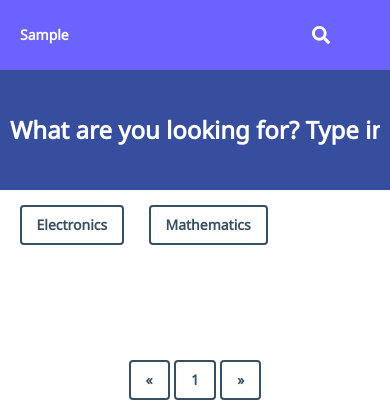
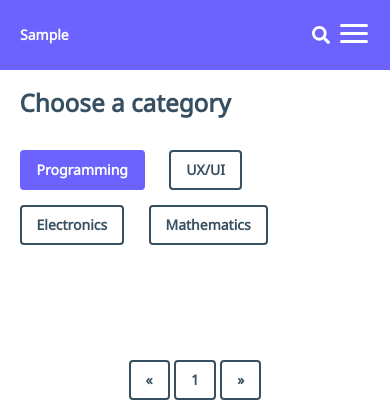
Before and after one commit to TSC-Apps/Blog, a Django app: page /blog/ in a window 390 px wide; the page is wider, and only the part inside the window is pictured. Shown: the top 420 px of that part. Run offline with Django 3.2, Linux system fonts and the light colour scheme; data that the repository does not hold is empty; style sheets or scripts are compiled from the project's sources; some libraries are stand-ins or nearby versions.

Commit message:
Hamburger menu, search icon

```diff
--- a/blog/templates/blog/detail.html
+++ b/blog/templates/blog/detail.html
@@ -6,8 +6,6 @@
 {% endblock %}
 
 {% block body %}
-    <input class="search" placeholder="What are you looking for? Type in and press enter.">
-
     <section class="blog">
         <div class="container--post">
 
--- a/blog/templates/blog/list.html
+++ b/blog/templates/blog/list.html
@@ -1,8 +1,6 @@
 {% extends 'base.html' %}
 
 {% block body %}
-    <input class="search" placeholder="What are you looking for? Type in and press enter.">
-
     <section class="blog">
         <div class="container--post">
 
--- a/static/css/main.css
+++ b/static/css/main.css
@@ -165,6 +165,68 @@ TOPBAR
 .search {
   outline: none; }
 
+.nav__hamburger {
+  width: 100%;
+  height: 100%;
+  display: none; }
+
+.hamburger__menu {
+  background-color: #201F44;
+  text-align: center;
+  margin: auto;
+  position: fixed;
+  top: 0;
+  left: 0;
+  bottom: 0;
+  right: 0;
+  z-index: 9998;
+  display: none;
+  padding-left: 0; }
+  .hamburger__menu li:first-of-type {
+    margin-top: 18vh; }
+  .hamburger__menu li {
+    display: block;
+    list-style: none; }
+    .hamburger__menu li a {
+      color: white;
+      text-decoration: none;
+      padding: 10px 20px; }
+    .hamburger__menu li a:hover {
+      border-bottom: 2px solid #6C63FF; }
+
+.show {
+  display: block; }
+
+.hamburger {
+  position: fixed;
+  right: 0;
+  top: 0;
+  width: 40px;
+  height: 40px;
+  z-index: 9999;
+  margin-right: 15px;
+  margin-top: 19px;
+  display: inline-block;
+  cursor: pointer; }
+  .hamburger .hamburger__bar--1, .hamburger .hamburger__bar--2, .hamburger .hamburger__bar--3 {
+    height: 3px;
+    width: 70%;
+    margin: 5px;
+    background-color: white;
+    border-radius: 4px;
+    transition: 0.3s; }
+
+.clicked .hamburger__bar--1 {
+  -webkit-transform: rotate(-45deg) translate(-4px, 5px);
+  transform: rotate(-45deg) translate(-4px, 6px); }
+
+.clicked .hamburger__bar--2 {
+  opacity: 0; }
+
+.clicked .hamburger__bar--3 {
+  -webkit-transform: rotate(45deg) translate(0, 0);
+  transform: rotate(45deg) translate(-4px, -8px); }
+
 /*
 ====================================
 FOOTER
--- a/static/css/media.css
+++ b/static/css/media.css
@@ -14,6 +14,8 @@
 @media (max-width: 768px) {
   .topbar .navigation--main {
     display: none; }
+  .topbar .nav__hamburger {
+    display: block; }
 
   .container,
   .container--post,
--- a/static/css/utilities.css
+++ b/static/css/utilities.css
@@ -52,7 +52,8 @@
   color: white; }
 
 #button--search {
-  cursor: pointer; }
+  cursor: pointer;
+  color: white; }
 
 .button--send {
   border-color: #6C63FF;
--- a/static/sass/main.scss
+++ b/static/sass/main.scss
@@ -209,6 +209,82 @@ TOPBAR
     outline: none;
 }
 
+.nav__hamburger {
+    width: 100%;
+    height: 100%;
+    display: none;
+}
+
+.hamburger__menu {
+    background-color: $blue--darkest;
+    text-align: center;
+    margin: auto;
+    position: fixed;
+    top: 0; left: 0; bottom: 0; right: 0;
+    z-index: 9998;
+    display: none;
+    padding-left: 0;
+
+    li:first-of-type{
+        margin-top: 18vh;
+    }
+
+    li {
+        display: block;
+        list-style: none;
+
+        a {
+            color: white;
+            text-decoration: none;
+            padding: 10px 20px;
+        }
+
+        a:hover {
+            border-bottom: 2px solid $blue--light;
+        }
+    }
+}
+
+.show {
+    display: block;
+}
+
+.hamburger {
+    position: fixed;
+    right: 0;
+    top: 0;
+    width: 40px;
+    height: 40px;
+    z-index: 9999;
+    margin-right: 15px;
+    margin-top: 19px;
+    display: inline-block;
+    cursor: pointer;
+
+    .hamburger__bar--1, .hamburger__bar--2, .hamburger__bar--3 {
+        height: 3px;
+        width: 70%;
+        margin: 5px;
+        background-color: white;
+        border-radius: 4px;
+        transition: 0.3s;
+    }
+}
+
+.clicked .hamburger__bar--1 {
+    -webkit-transform: rotate(-45deg) translate(-4px, 5px);
+    transform: rotate(-45deg) translate(-4px, 6px);
+}
+
+.clicked .hamburger__bar--2 {
+    opacity: 0;
+}
+
+.clicked .hamburger__bar--3 {
+    -webkit-transform: rotate(45deg) translate(0, 0);
+    transform: rotate(45deg) translate(-4px, -8px);
+}
+
 
 
 /*
--- a/static/sass/media.scss
+++ b/static/sass/media.scss
@@ -30,6 +30,10 @@
     .topbar {
         .navigation--main {
             display: none;
+        }
+
+        .nav__hamburger {
+            display: block;
         }
     }
 
--- a/static/sass/utilities.scss
+++ b/static/sass/utilities.scss
@@ -66,6 +66,7 @@
 
 #button--search {
     cursor: pointer;
+    color: white;
 }
 
 .button--send {
--- a/templates/base.html
+++ b/templates/base.html
@@ -13,7 +13,6 @@
     <link rel="stylesheet" href="{% static 'css/page__index.css' %}" />
     <link rel="stylesheet" href="{% static 'css/page__blog.css' %}" />
     <link rel="stylesheet" href="{% static 'css/media.css' %}" />
-    <script src="{% static 'js/search.js' %}"></script>
     {% block page_imports %} {% endblock %}
     <link rel="stylesheet" href="https://unpkg.com/aos@next/dist/aos.css" />
   </head>
@@ -38,7 +37,36 @@
           <li>CONTACT</li>
         </a>
       </ul>
-      <i id="button--search" class="icon icon--search fas fa-search"></i>
+
+      <div id="button--search">
+        <i class="icon icon--search fas fa-search"></i>
+      </div>
+
+      <div class="nav__hamburger">
+        <div class="hamburger">
+          <div class="hamburger__bar--1"></div>
+          <div class="hamburger__bar--2"></div>
+          <div class="hamburger__bar--3"></div>
+        </div>
+
+        <ul class="hamburger__menu">
+          <li>
+            <a class="hamburger__entry" href="{% url 'blog' %}">BLOG</a>
+          </li>
+          <li>
+            <a class="hamburger__entry" href="{% url 'home-page' %}#projects">PROJECTS</a>
+          </li>
+          <li>
+            <a class="hamburger__entry" href="{% url 'home-page' %}#team">TEAM</a>
+          </li>
+          <li>
+            <a class="hamburger__entry" href="{% url 'home-page' %}#offer">OFFER</a>
+          </li>
+          <li>
+            <a class="hamburger__entry" href="{% url 'home-page' %}#contact">CONTACT</a>
+          </li>
+        </ul>
+      </div>
     </nav>
 
     <input class="search invisible" placeholder="What are you looking for? Type in and press enter."></input>
@@ -57,5 +85,33 @@
     <script>
         AOS.init();
     </script>
+    <script>
+      const searchButton = document.querySelector('#button--search');
+      const searchBar = document.querySelector('.search');
+
+      console.log('test');
+
+      searchButton.addEventListener('click', () => {
+        searchBar.classList.toggle('invisible');
+        console.log('test');
+      });
+    </script>
+    <script>
+      const hamburgerIcon = document.querySelector('.hamburger');
+      const hamburgerMenu = document.querySelector('.hamburger__menu');
+      const hamburgerEntries = document.querySelectorAll('.hamburger__entry');
+
+      for(let i = 0; i < hamburgerEntries.length; i++) {
+          let item = hamburgerEntries[i];
+          item.addEventListener('click', toggleHamburger);
+      }
+
+      hamburgerIcon.addEventListener('click', toggleHamburger);
+
+      function toggleHamburger() {
+          hamburgerIcon.classList.toggle("clicked");
+          hamburgerMenu.classList.toggle("show");
+      }
+    </script>
   </body>
 </html>
--- a/templates/szymonf.html
+++ b/templates/szymonf.html
@@ -6,8 +6,6 @@
 {% endblock %}
 
 {% block body %}
-    <input class="search" placeholder="What are you looking for? Type in and press enter.">
-
     <section class="author">
         <div class="container">
             <div class="author--basic">
--- a/templates/szymonw.html
+++ b/templates/szymonw.html
@@ -6,8 +6,6 @@
 {% endblock %}
 
 {% block body %}
-    <input class="search" placeholder="What are you looking for? Type in and press enter.">
-
     <section class="author">
         <div class="container">
             <div class="author--basic">
--- a/templates/tymek.html
+++ b/templates/tymek.html
@@ -6,8 +6,6 @@
 {% endblock %}
 
 {% block body %}
-    <input class="search" placeholder="What are you looking for? Type in and press enter.">
-
     <section class="author">
         <div class="container">
             <div class="author--basic">
```
Also changed, not shown: 3 other files.
